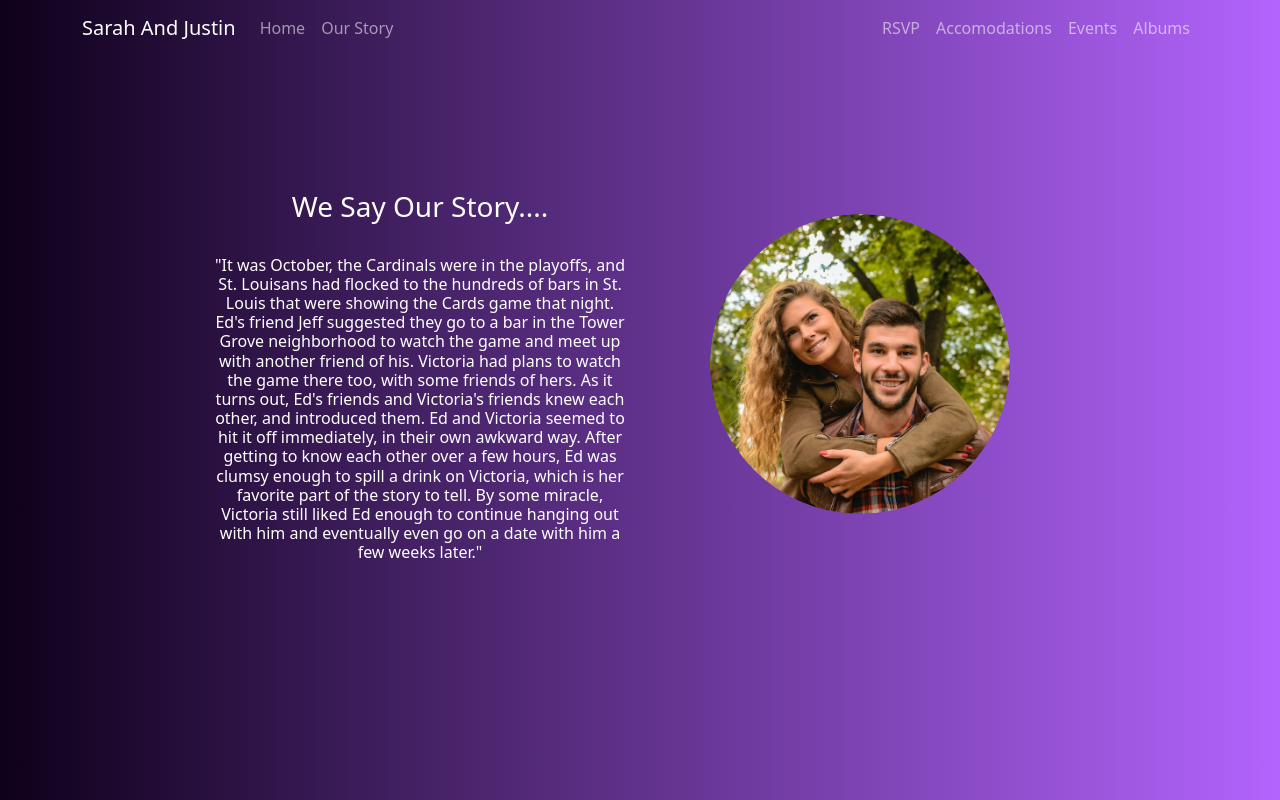
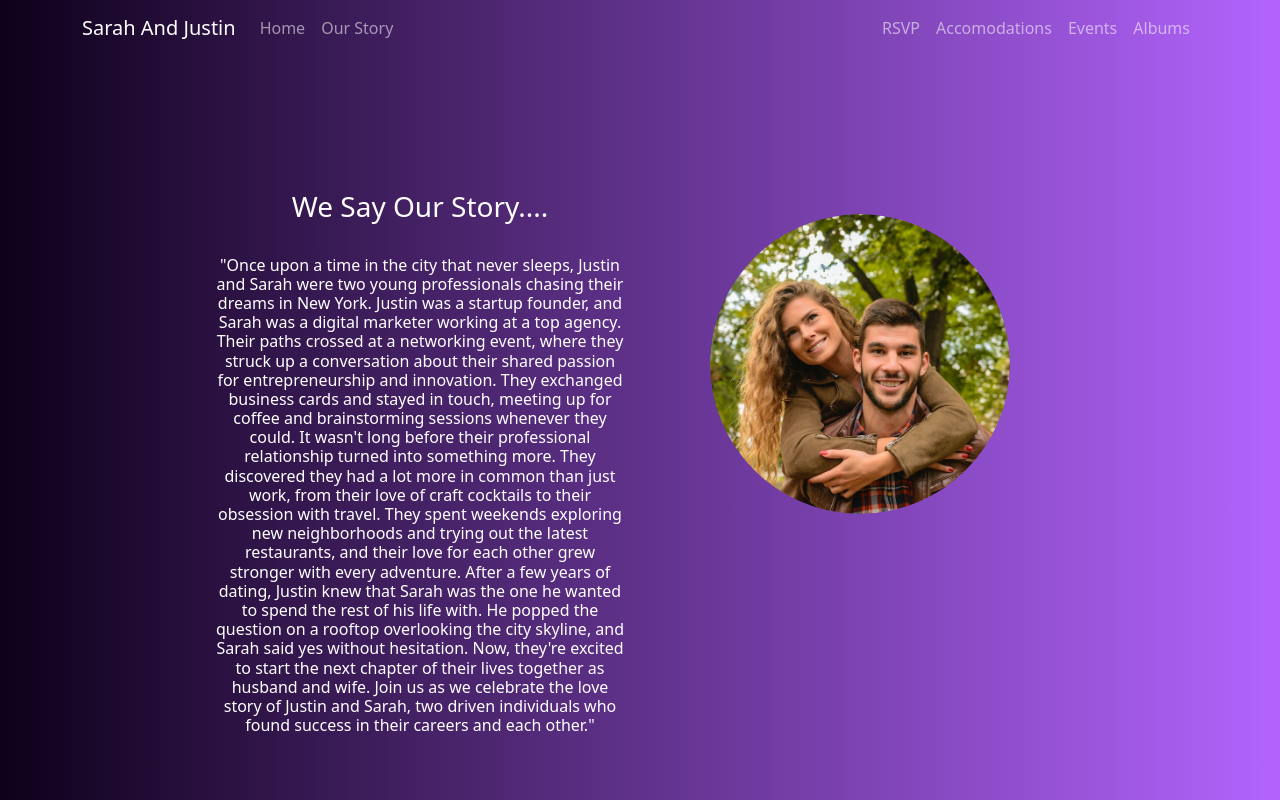
Before and after one commit to lahiruchalana/SarahJustin001, a React (Create React App) app: page /our-story in a window 1280 px wide. Shown: the top 800 px of the page. Built offline with nearby package versions, Linux system fonts and the light colour scheme.

Commit message:
home page changes

```diff
--- a/src/components/WideImageScreen/WideImageScreen.js
+++ b/src/components/WideImageScreen/WideImageScreen.js
@@ -28,7 +28,7 @@ function WideImageScreen() {
   };
 
   const background_image={
-      background: 'linear-gradient(to right, #320000, #f68989)'
+    background: 'linear-gradient(to right, #320000, #f68989)'
   }
 
   return(
--- a/src/views/Accomodations/Accomodations.js
+++ b/src/views/Accomodations/Accomodations.js
@@ -49,7 +49,7 @@ function Accomodations() {
                                     hidden: { y: 100, opacity: 0 }
                                 }}
                                 >
-                                    <h3 id="title_our_story">Accomadations</h3>
+                                    <h3 id="title_our_story">Dive In Locations</h3>
                             </motion.div>
                             <br></br>
                             <motion.div
@@ -63,17 +63,7 @@ function Accomodations() {
                                     hidden: { y: 100, opacity: 0 }
                                 }}
                                 >
-                                    <h6 id="text_white">"It was October, the Cardinals were in the playoffs,
-                                    and St. Louisans had flocked to the hundreds of bars in St. Louis that
-                                     were showing the Cards game that night. Ed's friend Jeff suggested they
-                                     go to a bar in the Tower Grove neighborhood to watch the game and meet
-                                     up with another friend of his. Victoria had plans to watch the game there too,
-                                     with some friends of hers. As it turns out, Ed's friends and Victoria's friends
-                                     knew each other, and introduced them. Ed and Victoria seemed to hit it off immediately,
-                                     in their own awkward way. After getting to know each other over a few hours,
-                                     Ed was clumsy enough to spill a drink on Victoria, which is her favorite part of the story to tell.
-                                     By some miracle, Victoria still liked Ed enough to continue hanging
-                                    out with him and eventually even go on a date with him a few weeks later."</h6>
+                                    <h6 id="text_white"></h6>
                             </motion.div>
                         </Col>
                         <Col>
--- a/src/views/Home/Home.js
+++ b/src/views/Home/Home.js
@@ -8,37 +8,54 @@ import WideImageScreen from "../../components/WideImageScreen/WideImageScreen.js
 
 function Home() {
 
+    const background_image={
+        background: 'linear-gradient(to right, #320000, #f68989)'
+    }
+
     return(
-        <div>
+        <div style={background_image}>
             <WideImageScreen/>
+            <br/>
+            <br/>
+            <br/>
+            <br/>
+            <br/>
+            <br/>
             <AnimatePresence>
                 <motion.div
-                    transition={{ duration: 2.5 }}
+                    transition={{ duration: 2 }}
                     initial="hidden"
                     whileInView="visible"
                     viewport={{ once: true }}
                     animate={{ x: 0, y: 0, opacity: 1 }}
                     variants={{
-                        visible: { opacity: 1, scale: 1 },
-                        hidden: { opacity: 0, scale: 0.5 }
+                        visible: { opacity: 1 },
+                        hidden: { y: 100, opacity: 0 }
                     }}
                     >
                     <h3 id="text_white" className="date">Be Ready In May 24th, 2023</h3>
                 </motion.div>
                 <motion.div
-                    transition={{ duration: 4 }}
+                    transition={{ duration: 3 }}
                     initial="hidden"
                     whileInView="visible"
                     viewport={{ once: true }}
                     animate={{ x: 0, y: 0, opacity: 1 }}
                     variants={{
-                        visible: { opacity: 1, scale: 1 },
-                        hidden: { opacity: 0, scale: 0.6 }
+                        visible: { opacity: 1 },
+                        hidden: { y: 100, opacity: 0 }
                     }}
                     >
                     <h6 id="text_white" >@New York Hilton Midtown</h6>
                     {/* <h4 id="text" >1335 Avenue Of The Americas, New York, NY 10019</h4> */}
                 </motion.div>
+                <br/>
+                <br/>
+                <br/>
+                <br/>
+                <br/>
+                <br/>
+
             </AnimatePresence>
         </div>
     );
--- a/src/views/OurStory/OurStory.js
+++ b/src/views/OurStory/OurStory.js
@@ -63,17 +63,22 @@ function OurStory() {
                                     hidden: { y: 100, opacity: 0 }
                                 }}
                                 >
-                                    <h6 id="text_white">"It was October, the Cardinals were in the playoffs,
-                                    and St. Louisans had flocked to the hundreds of bars in St. Louis that
-                                     were showing the Cards game that night. Ed's friend Jeff suggested they
-                                     go to a bar in the Tower Grove neighborhood to watch the game and meet
-                                     up with another friend of his. Victoria had plans to watch the game there too,
-                                     with some friends of hers. As it turns out, Ed's friends and Victoria's friends
-                                     knew each other, and introduced them. Ed and Victoria seemed to hit it off immediately,
-                                     in their own awkward way. After getting to know each other over a few hours,
-                                     Ed was clumsy enough to spill a drink on Victoria, which is her favorite part of the story to tell.
-                                     By some miracle, Victoria still liked Ed enough to continue hanging
-                                    out with him and eventually even go on a date with him a few weeks later."</h6>
+                                    <h6 id="text_white">"Once upon a time in the city that never sleeps, Justin and Sarah were two young professionals chasing their dreams in New York.
+                                        Justin was a startup founder, and Sarah was a digital marketer working at a top agency.
+
+                                        Their paths crossed at a networking event, where they struck up a conversation about their shared passion for entrepreneurship and innovation.
+                                        They exchanged business cards and stayed in touch, meeting up for coffee and brainstorming sessions whenever they could.
+
+                                        It wasn't long before their professional relationship turned into something more. They discovered they had a lot more in common than just work,
+                                        from their love of craft cocktails to their obsession with travel. They spent weekends exploring new neighborhoods and trying out the latest restaurants,
+                                        and their love for each other grew stronger with every adventure.
+
+                                        After a few years of dating, Justin knew that Sarah was the one he wanted to spend the rest of his life with.
+                                        He popped the question on a rooftop overlooking the city skyline, and Sarah said yes without hesitation.
+
+                                        Now, they're excited to start the next chapter of their lives together as husband and wife. Join us as we celebrate the love story of Justin and Sarah,
+                                        two driven individuals who found success in their careers and each other."
+                                    </h6>
                             </motion.div>
                         </Col>
                         <Col>
```
